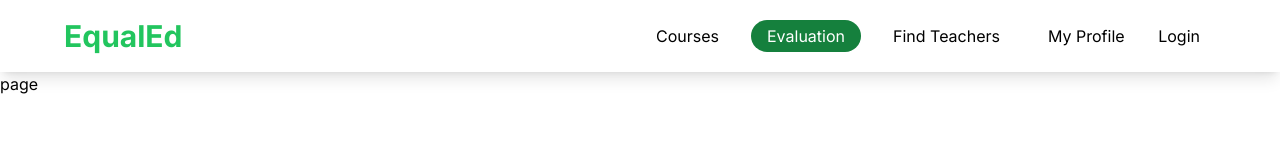
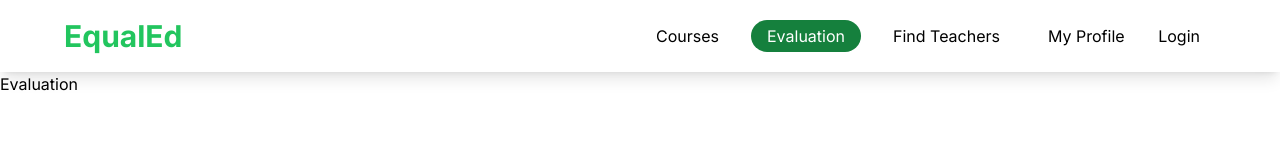
Before and after one commit to wwen04/EqualEd, a Next.js app: page /teacher/evaluation in a window 1280 px wide. Shown: the top 162 px of the page. Built offline with nearby package versions, Linux system fonts and the light colour scheme.

Commit message:
Evaluation page

```diff
--- a/app/teacher/evaluation/page.tsx
+++ b/app/teacher/evaluation/page.tsx
@@ -1,7 +1,7 @@
 import React from "react";
 
 const page = () => {
-  return <div>page</div>;
+  return <div>Evaluation</div>;
 };
 
 export default page;
```
